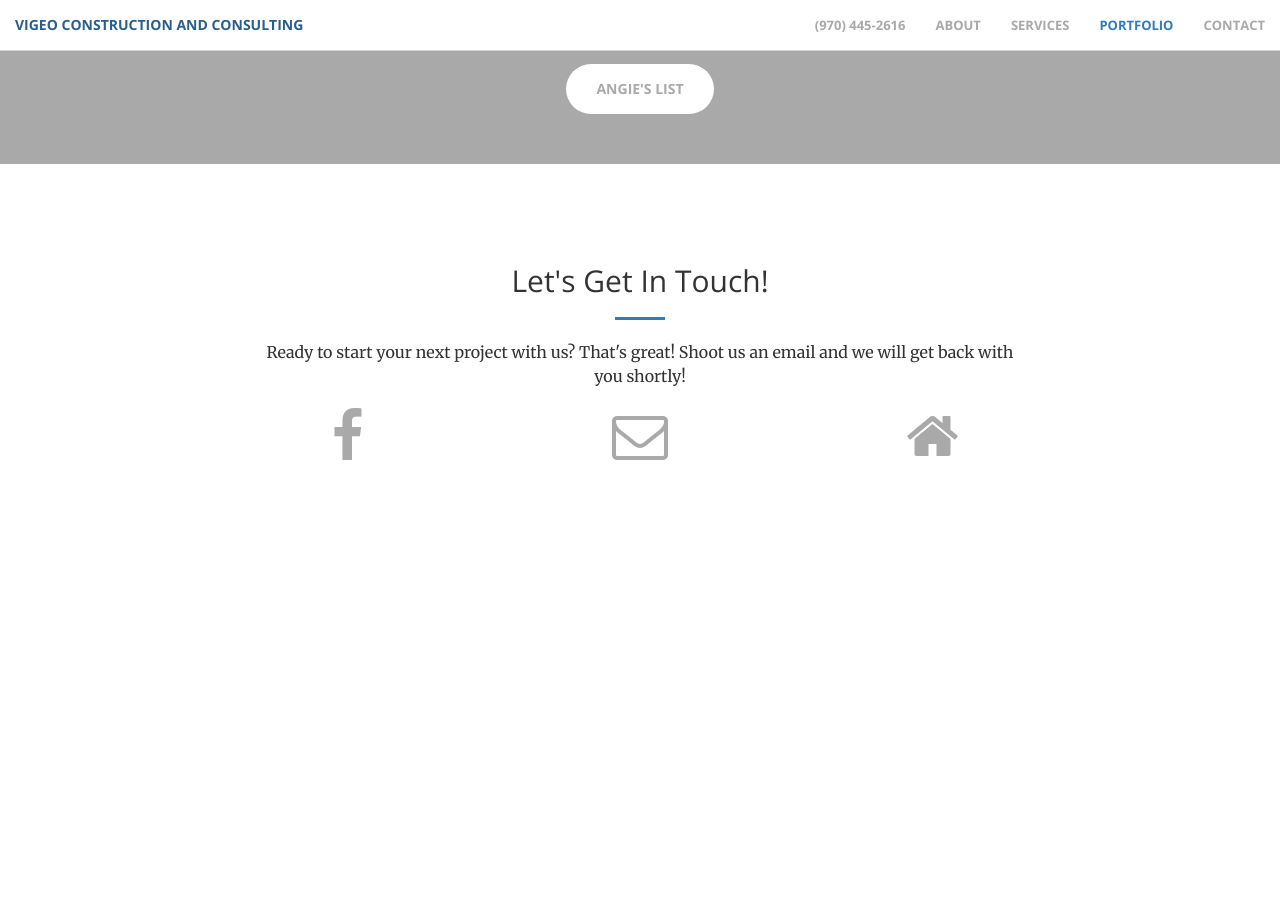
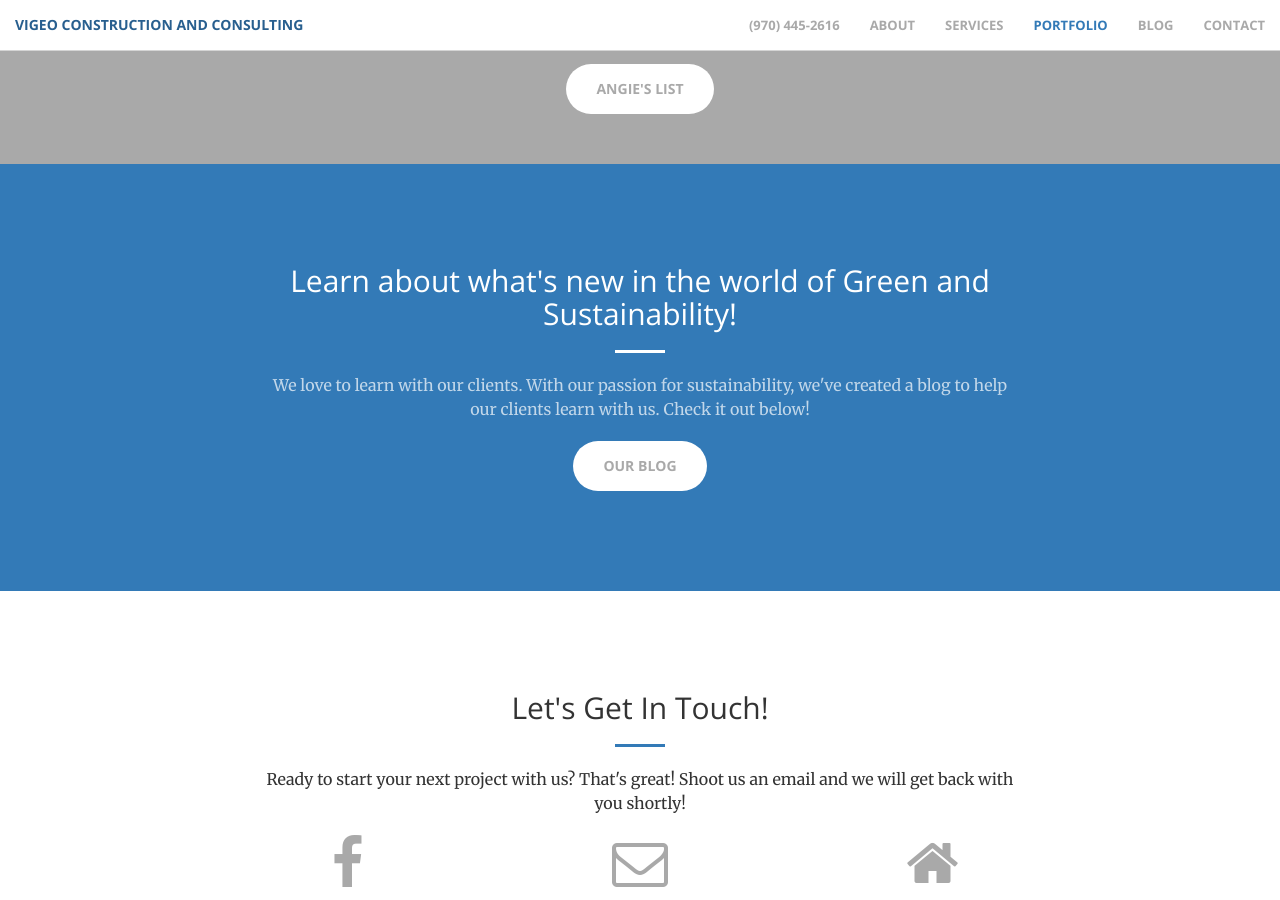
Before and after one commit to starbuck10/Vigeo, a Jekyll site: the page built from index.html, in a window 1280 px wide and 900 px high, scrolled down 2091 px. Built offline with Jekyll 4.4.1, drawn with Linux system fonts in a browser that asks for light colours; before the commit the page ends 2655 px from its top, so only the background shows below that.

Commit message:
Adding blog section and link to linkedin

```diff
--- /dev/null
+++ b/_includes/blog.html
@@ -0,0 +1,12 @@
+<section class="bg-primary" id="blog">
+    <div class="container">
+        <div class="row">
+            <div class="col-lg-8 col-lg-offset-2 text-center">
+                <h2 class="section-heading">Learn about what's new in the world of Green and Sustainability!</h2>
+                <hr class="light">
+                <p class="text-faded">We love to learn with our clients.  With our passion for sustainability, we've created a blog to help our clients learn with us.  Check it out below!</p>
+                <a href="https://www.linkedin.com/company/35574997/" class="btn btn-default btn-xl page-scroll">Our Blog</a>
+            </div>
+        </div>
+    </div>
+</section>
--- a/_includes/nav.html
+++ b/_includes/nav.html
@@ -27,6 +27,9 @@
                     <a class="page-scroll" href="#portfolio">Portfolio</a>
                 </li>
                 <li>
+                    <a class="page-scroll" href="#blog">Blog</a>
+                </li>
+                <li>
                     <a class="page-scroll" href="#contact">Contact</a>
                 </li>
             </ul>
--- a/_layouts/front.html
+++ b/_layouts/front.html
@@ -10,6 +10,7 @@
   {% include services.html %}
   {% include portfolio.html %}
   {% include aside.html %}
+  {% include blog.html %}
   {% include contact.html %}
   {% include scripts.html %}
 </body>
```
Also changed, not shown: 1 other file.
